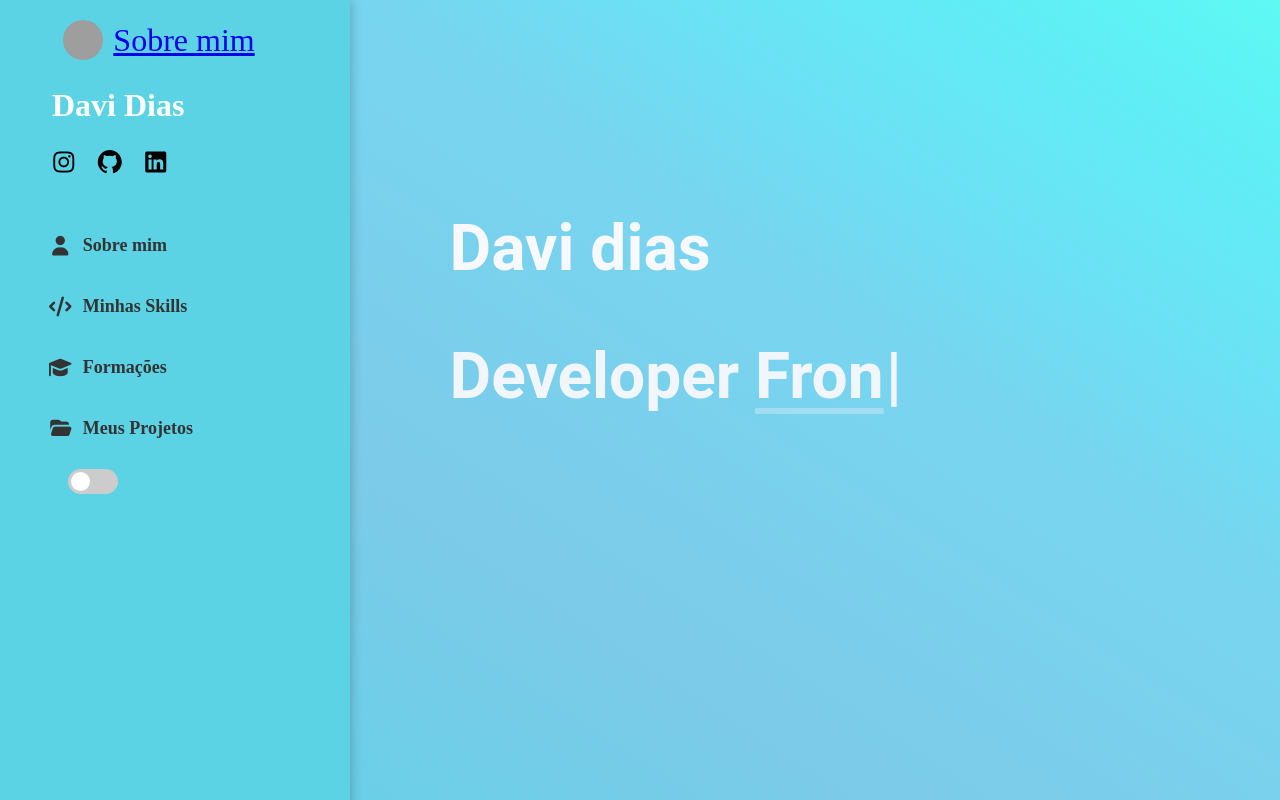
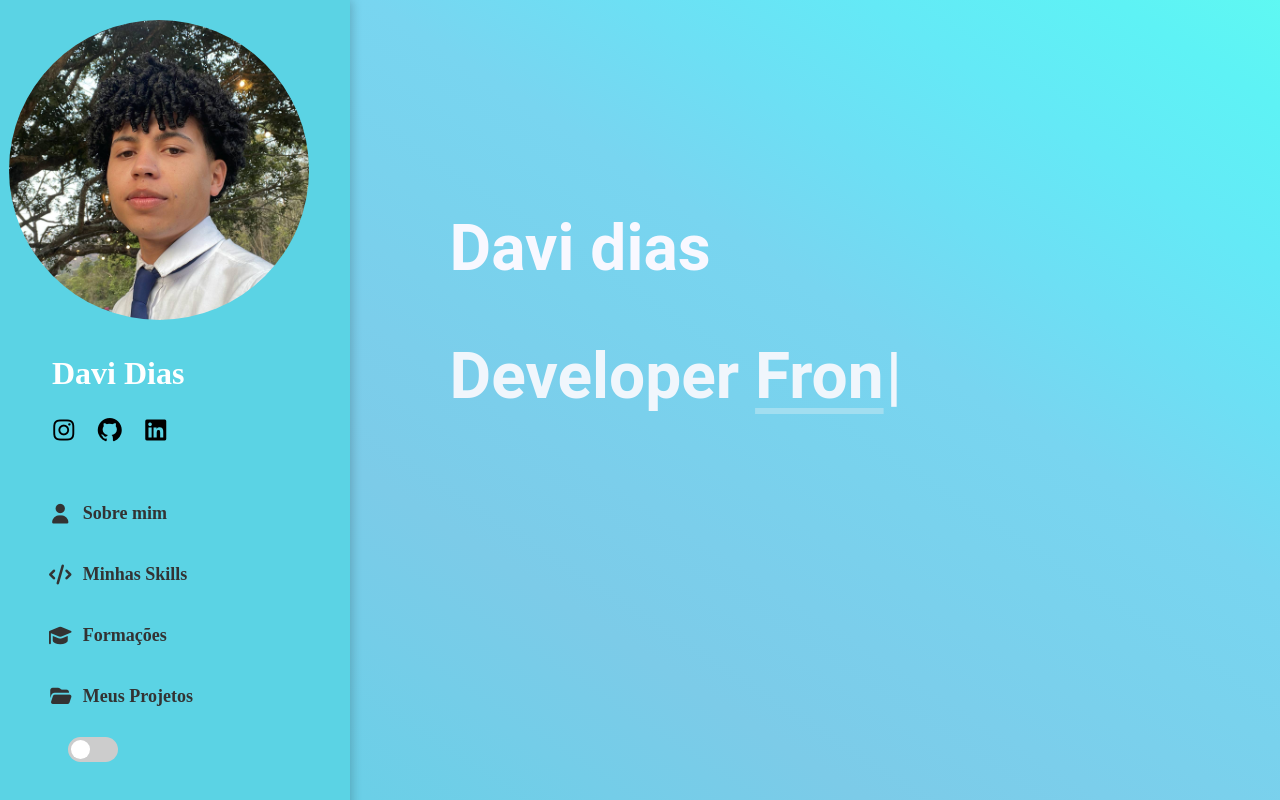
Before and after one commit to DevDaviDias/Clone-tabnews, a Next.js app: page / in a window 1280 px wide. Shown: the top 800 px of the page. Built offline with nearby package versions, Linux system fonts and the light colour scheme; grey boxes are pictures that could not be loaded.

Commit message:
magem adicionada

```diff
--- a/componentes/MenuHamberguer.js
+++ b/componentes/MenuHamberguer.js
@@ -1,5 +1,7 @@
 import { useState, useEffect } from "react";
 import styles from "../styles/MenuHamburguer.module.css";
+
+import Image from "next/image";
 
 export default function MenuHamburguer() {
   const [aberto, setAberto] = useState(false);
@@ -60,19 +62,18 @@ export default function MenuHamburguer() {
 
         {/* Avatar e nome */}
         <div className={styles.tituloIcone}>
-          <a
-            href="#sobre"
-            style={{ display: "flex", alignItems: "center", gap: "10px" }}
-          >
-            <img
-              src="/img/minhaImagem.png"
-              alt="Usuário"
-              width={40}
-              height={40}
-              style={{ borderRadius: "50%" }} // deixa circular
-            />
-            Sobre mim
-          </a>
+
+              <div>
+      <Image
+        src="/img.davi.jpg"   // está dentro da pasta public
+        alt="Davi Dias"
+        width={300}
+        height={300}
+        style={{ borderRadius: "50%" }}
+      />
+    </div>
+
+
         </div>
         <h2 className={styles.titleName}>Davi Dias</h2>
 
```
Also changed, not shown: public/img.davi.jpg (renamed from public/img/photo_5078248419331083022_y.jpg).
